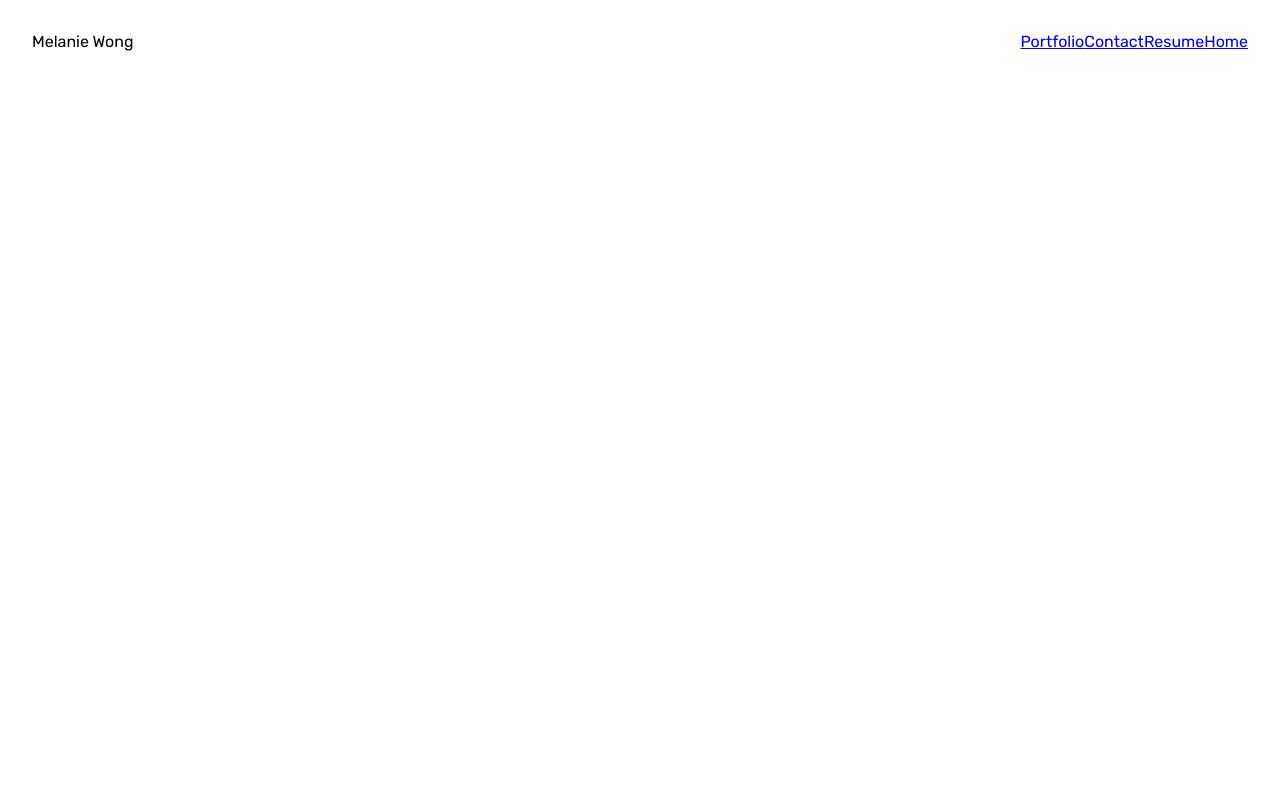
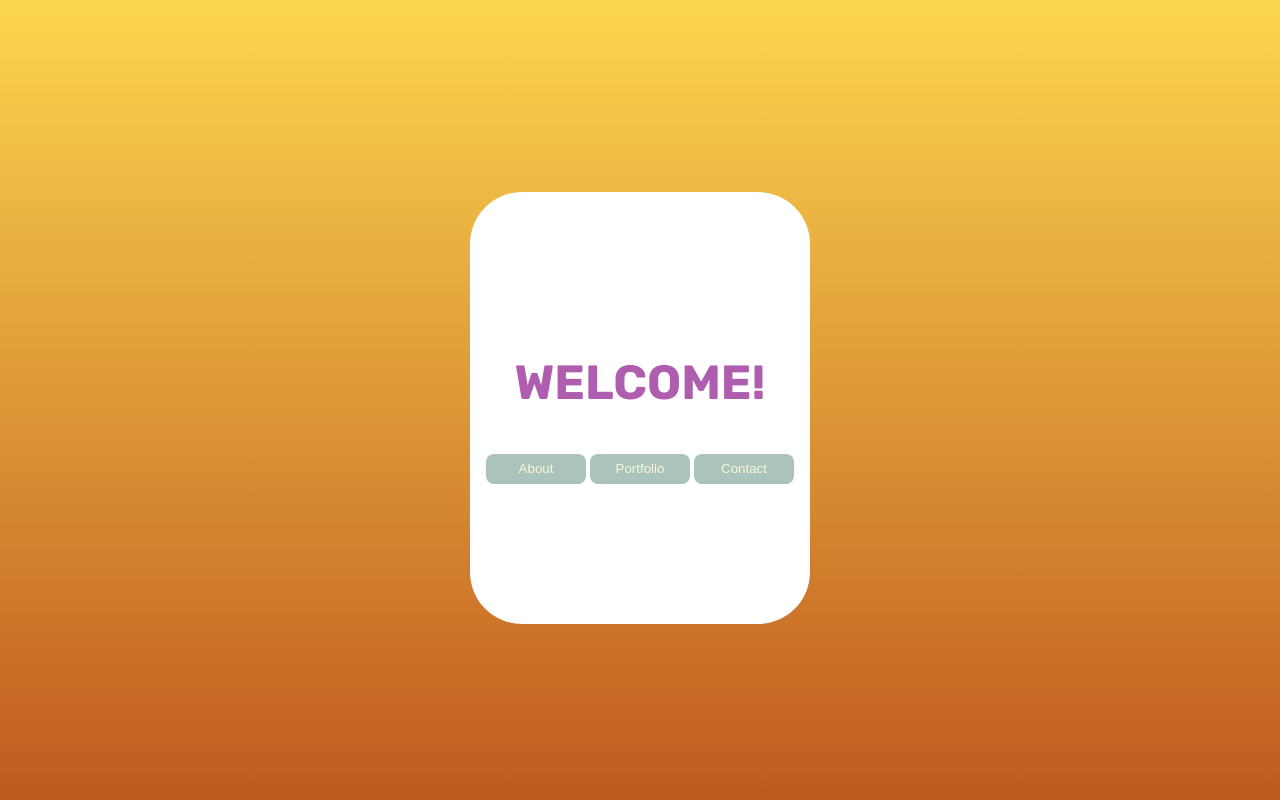
Before and after one commit to melawong/portfolio, a Next.js app: page / in a window 1280 px wide. Shown: the top 800 px of the page. Built offline with nearby package versions, Linux system fonts and the light colour scheme.

Commit message:
update styling / homepage

```diff
--- a/pages/index.tsx
+++ b/pages/index.tsx
@@ -1,24 +1,41 @@
-import Image from "next/image";
-import { Inter } from "next/font/google";
-import Header from "../components/Header";
-import Canvas from "@/components/Canvas";
-
-const inter = Inter({ subsets: ["latin"] });
+import { useRouter } from "next/router";
+import React from "react";
+// import Canvas from "@/components/Canvas";
 
 export default function Home() {
-  const draw = (ctx, frameCount) => {
-    ctx.clearRect(0, 0, ctx.canvas.width, ctx.canvas.height);
-    ctx.fillStyle = "#000000";
-    ctx.beginPath();
-    ctx.arc(50, 100, 20 * Math.sin(frameCount * 0.05) ** 2, 0, 2 * Math.PI);
-    ctx.fill();
-  };
+  // const draw = (ctx, frameCount) => {
+  //   ctx.clearRect(0, 0, ctx.canvas.width, ctx.canvas.height);
+  //   ctx.fillStyle = "#000000";
+  //   ctx.beginPath();
+  //   ctx.arc(50, 100, 20 * Math.sin(frameCount * 0.05) ** 2, 0, 2 * Math.PI);
+  //   ctx.fill();
+  // };
+  const router = useRouter();
   return (
     <main className="top-level">
-      <div className="content__container--double">
-        <Header />
+      <div className="homebox">
+        <h1 className="title--homepage shimmer-bounce">
+          <span>W</span>
+          <span>E</span>
+          <span>L</span>
+          <span>C</span>
+          <span>O</span>
+          <span>M</span>
+          <span>E</span>
+          <span>!</span>
+        </h1>
+        <div className="home__container--buttons">
+          <button type="button" onClick={() => router.push("/about")}>
+            About
+          </button>
+          <button type="button" onClick={() => router.push("/portfolio")}>
+            Portfolio
+          </button>
+          <button type="button" onClick={() => router.push("/contact")}>
+            Contact
+          </button>
+        </div>
       </div>
-      <Canvas draw={draw} />
     </main>
   );
 }
--- a/styles/globals.scss
+++ b/styles/globals.scss
@@ -15,65 +15,49 @@ $spacing--x-large: 3.5rem;
 $spacing--tap: 3.25rem;
 
 $primary--background: #ffdb70;
-$primary--light: #ffdb70;
+$primary--light: #f9fad1;
 $primary--dark: #fb8d0e;
 $primary--foreground: #b84600;
 $primary--super-dark: #651a01;
 
+// #ee6802
+// #ff9b21
+// #fecf50
+// #f9fad1
+// #aac3bd
+
+$background-gradient: linear-gradient(
+  180deg,
+  #fcd64f 0%,
+  rgba(189.13, 85.23, 26.79, 0.99) 100%
+);
+
 html {
   body {
+    background: $background-gradient;
     font-family: $primary-font;
-    margin: auto;
-    * {
-      box-sizing: border-box;
-    }
   }
+}
+.home__container--buttons {
+  display: flex;
+  flex-direction: row;
+  gap: 4px;
+}
+button {
+  border: 2px solid transparent;
+  border-radius: 0.5rem;
+  width: 100px;
+  height: 30px;
+  background-color: #aac3bd;
+  color: $primary--light;
 }
 
 .top-level {
-  // TODO: eventually move into the body tag
   overflow: auto;
   height: 100vh;
-
-  .content__container--double {
-    display: grid;
-    margin: 0 auto;
-    max-width: ($small-screen-breakpoint + 1) * 2;
-    min-width: calc($min-screen-width - calc($spacing--small * 2));
-
-    @media (max-width: $small-screen-breakpoint) {
-      column-gap: 16px;
-      grid-template-areas:
-        "header"
-        "left"
-        "right"
-        "footer";
-      padding: 16px;
-    }
-
-    @media (min-width: ($small-screen-breakpoint + 1)) {
-      column-gap: 32px;
-      grid-template-areas:
-        "header header"
-        "left right"
-        "footer footer";
-      height: 100vh;
-      padding: 32px;
-    }
-
-    .header__grid-area {
-      grid-area: header;
-    }
-    .left-content__grid-area {
-      grid-area: left;
-    }
-    .right-content__grid-area {
-      grid-area: right;
-    }
-    .footer__grid-area {
-      grid-area: footer;
-    }
-  }
+  display: flex;
+  justify-content: center;
+  align-items: center;
 }
 
 .header__container {
@@ -89,3 +73,58 @@ html {
   position: absolute;
   background: white;
 }
+
+.content--centered {
+  display: flex;
+  justify-content: center;
+  align-items: center;
+  height: 100vh;
+}
+
+.title--homepage {
+  color: purple;
+  font-size: 3rem;
+  z-index: 1;
+}
+
+.homebox {
+  background-color: white;
+  border-radius: 52px;
+  max-width: 768px;
+  max-height: 500px;
+  min-height: 400px;
+  display: flex;
+  flex-direction: column;
+  justify-content: center;
+  align-items: center;
+  padding: 16px;
+}
+
+@keyframes shimmer {
+  0% {
+    color: rgba(255, 255, 255, 0.1); /* Start with nearly transparent white */
+  }
+  100% {
+    background: linear-gradient(to right, transparent 50%);
+  }
+}
+
+.shimmer {
+  animation: shimmer 3s 1 linear;
+}
+
+@keyframes bounce {
+  0%,
+  100% {
+    transform: translateY(0); /* Start and end with no vertical movement */
+  }
+  50% {
+    transform: translateY(-20px); /* Bounce the text upward */
+  }
+}
+
+/* Apply both animations to the h1 element */
+.shimmer-bounce {
+  animation: shimmer 4s alternate linear infinite,
+    bounce 2s ease-in-out infinite; /* Adjust animation durations and properties as needed */
+}
```
